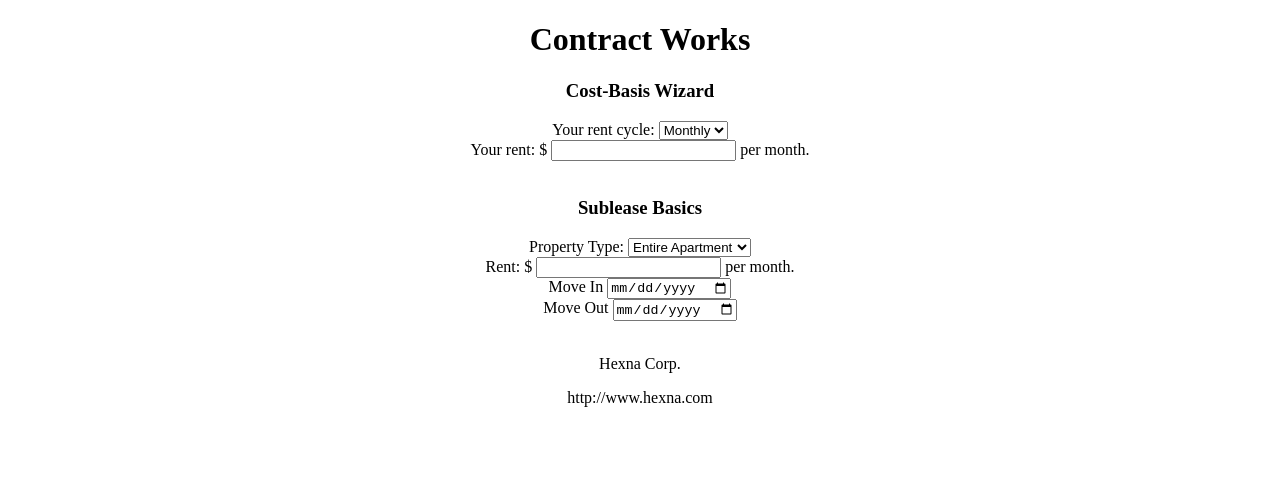
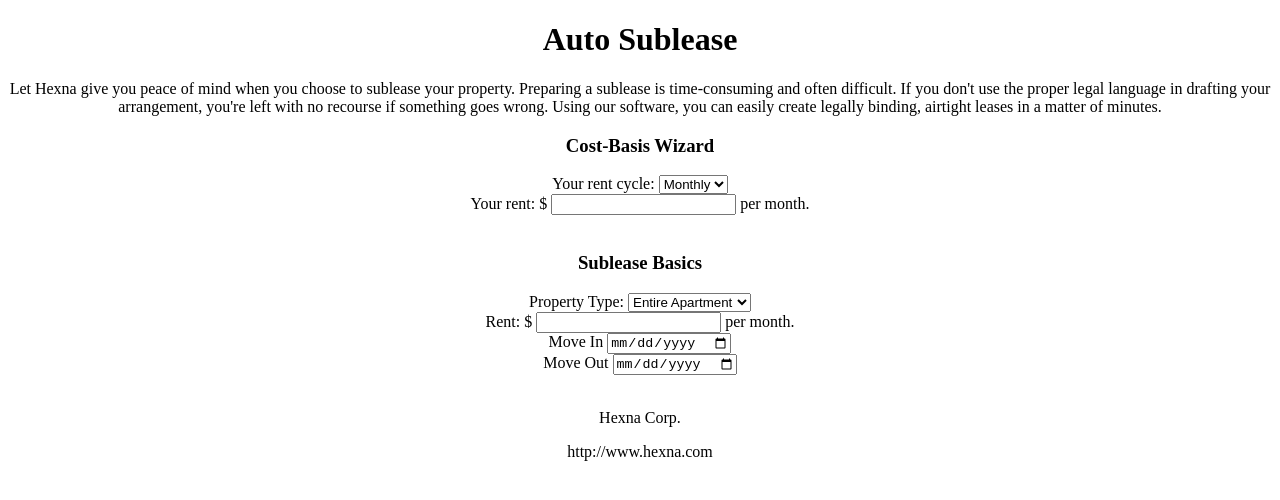
Before and after one commit to avishaan/Hexna-Contract-Works, a plain HTML site: page index.html in a window 1280 px wide. Drawn offline with Linux system fonts and the light colour scheme.

Commit message:
Descriptions

```diff
--- a/index.html
+++ b/index.html
@@ -2,13 +2,14 @@
 <html lang="en">
     <head>
         <meta charset="utf-8">
-        <title>Contract Works</title>
+        <title>Auto Sublease</title>
         <link rel="stylesheet" href="css/base.css">
     </head>
 
     <body>
         <header id="header">
-            <h1>Contract Works</h1>
+            <h1>Auto Sublease</h1>
+            <p>Let Hexna give you peace of mind when you choose to sublease your property. Preparing a sublease is time-consuming and often difficult. If you don't use the proper legal language in drafting your arrangement, you're left with no recourse if something goes wrong. Using our software, you can easily create legally binding, airtight leases in a matter of minutes.</p>
         </header>
 
         <section id="main">
```
